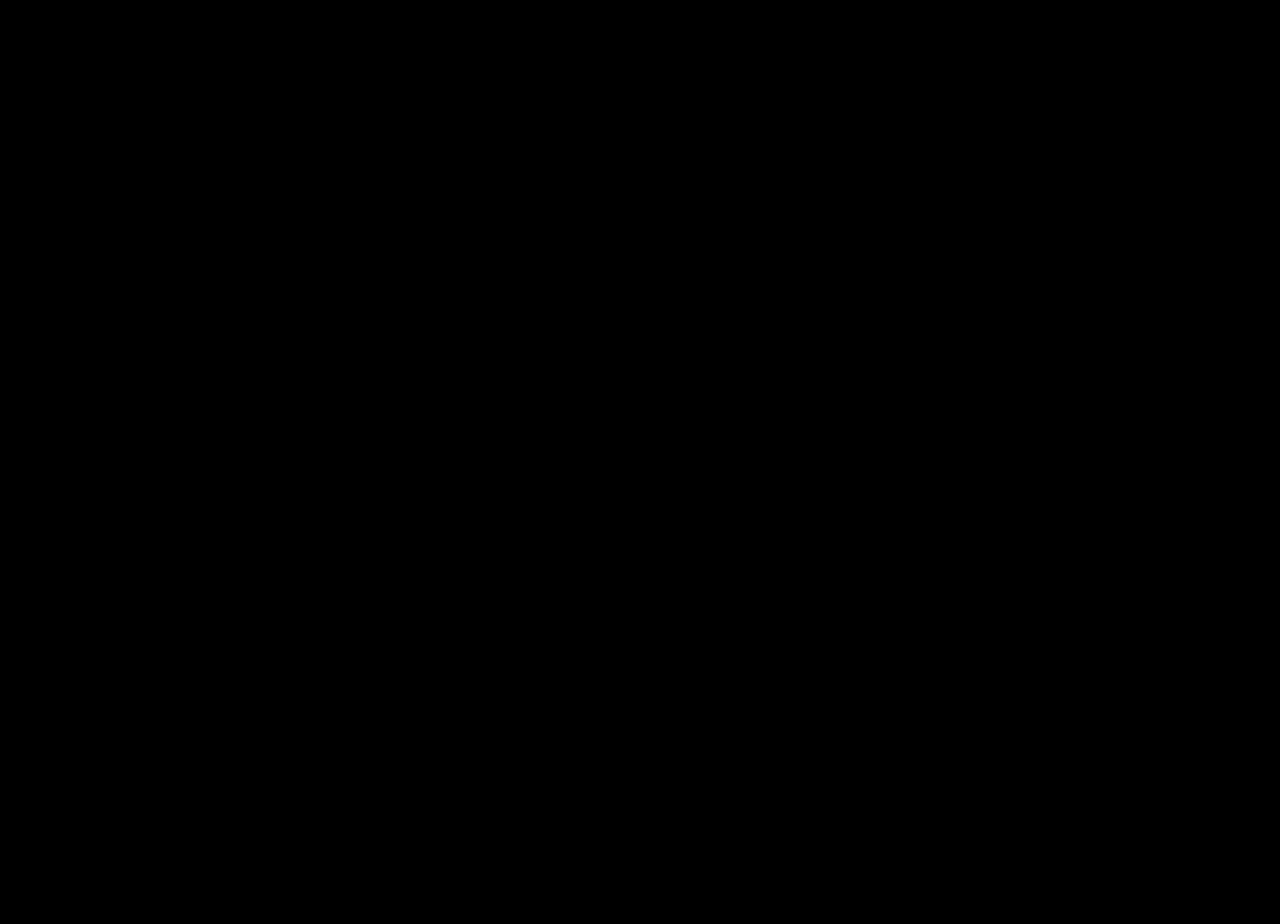
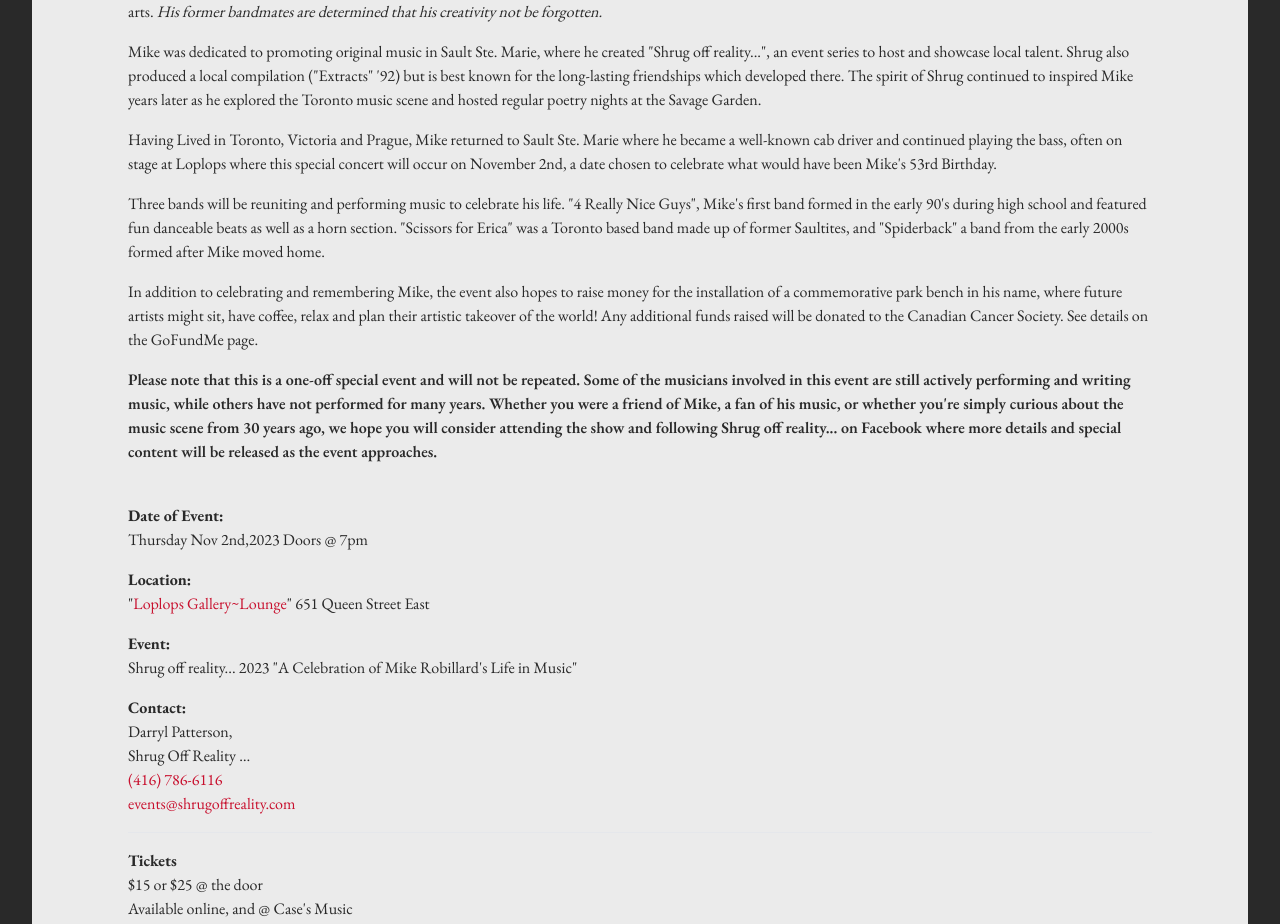
Before and after one commit to widgetapps/shrug-tribute, a Next.js app: page /pressrelease in a window 1280 px wide. Before the commit this address had no page. Shown: the part 428-1352 px from the top of the page. Before the commit the page ends 864 px from the top, so only its background shows below. Built offline with nearby package versions, Linux system fonts and the light colour scheme.

Commit message:
Added the press release.

```diff
--- a/src/pages/index.tsx
+++ b/src/pages/index.tsx
@@ -46,7 +46,7 @@ export default function Home() {
                 <div className="bg-shrug-light text-shrug-dark flex flex-col gap-10">
                     <div className="flex flex-col-reverse md:flex-row">
                         <div className={`${ebgaramond.className} text-center pt-8 px-1.5 lg:pt-24 lg:px-20 basis-full lg:basis-1/2`}>
-                            <h2 className="text-shrug-red text-3xl lg:text-4xl mb-2">Loplops Gallery Lounge</h2>
+                            <h2 className="text-shrug-red text-3xl lg:text-4xl mb-2">Loplops Gallery~Lounge</h2>
                             <div className="text-xl lg:text-2xl mb-5">Thursday, Nov 2nd @ 7pm</div>
                             <div className="text-xl">Tickets $15</div>
                             <div className="text-xl">$25 at the door</div>
--- /dev/null
+++ b/src/pages/pressrelease.tsx
@@ -0,0 +1,114 @@
+import {EB_Garamond} from 'next/font/google'
+import Link from "next/link";
+
+const ebgaramond = EB_Garamond({subsets: ['latin']})
+
+export default function Pressrelease() {
+
+    return (
+        <>
+            <div className={`${ebgaramond.className} mx-auto max-w-7xl px-0 lg:px-8 text-shrug-light bg-shrug-dark`}>
+                <div className="bg-shrug-light text-shrug-dark p-24">
+                    <h3 className="text-2xl">PRESS RELEASE</h3>
+                    <h4 className="text-xl">FOR IMMEDIATE RELEASE</h4>
+                    <div>October 10, 2023</div>
+                    <h1 className="text-4xl mt-10">SPECIAL CONCERT ANNOUNCEMENT</h1>
+                    <h2 className="text-2xl mb-6">A CELEBRATION OF MIKE ROBILLARD's LIFE IN MUSIC</h2>
+                    <div className="my-4">
+                        <span className="font-bold">Sault Ste. Marie, ON</span>: On November 2nd, current and former members of the local music
+                        community will be holding a special event to celebrate the life and music of one of their own who
+                        succumbed to cancer in 2022. Mike Robillard was a bass player, writer, artist, and podcaster,
+                        whose passing left behind a legacy of passion for the arts. <span className="italic">His former bandmates are
+                        determined that his creativity not be forgotten.</span>
+                    </div>
+                    <div className="my-4">
+                        Mike was dedicated to promoting original music in Sault Ste. Marie, where he created "Shrug
+                        off reality...", an event series to host and showcase local talent. Shrug also produced a local
+                        compilation ("Extracts" '92) but is best known for the long-lasting friendships which developed
+                        there. The spirit of Shrug continued to inspired Mike years later as he explored the Toronto
+                        music scene and hosted regular poetry nights at the Savage Garden.
+                    </div>
+                    <div className="my-4">
+                        Having Lived in Toronto, Victoria and Prague, Mike returned to Sault Ste. Marie where he
+                        became a well-known cab driver and continued playing the bass, often on stage at Loplops
+                        where this special concert will occur on November 2nd, a date chosen to celebrate what would have
+                        been Mike's 53rd Birthday.
+                    </div>
+                    <div className="my-4">
+                        Three bands will be reuniting and performing music to celebrate his life. "4 Really Nice Guys",
+                        Mike's first band formed in the early 90's during high school and featured fun danceable beats
+                        as well as a horn section. "Scissors for Erica" was a Toronto based band made up of former
+                        Saultites, and "Spiderback" a band from the early 2000s formed after Mike moved home.
+                    </div>
+                    <div className="my-4">In addition to celebrating and remembering Mike, the event also hopes to raise money for the
+                        installation of a commemorative park bench in his name, where future artists might sit, have
+                        coffee, relax and plan their artistic takeover of the world! Any additional funds raised will be
+                        donated to the Canadian Cancer Society. See details on the GoFundMe page.
+                    </div>
+                    <div className="mb-10 font-semibold">
+                        Please note that this is a one-off special event and will not be repeated. Some of the
+                        musicians involved in this event are still actively performing and writing music, while
+                        others have not performed for many years. Whether you were a friend of Mike, a fan of
+                        his music, or whether you're simply curious about the music scene from 30 years ago,
+                        we hope you will consider attending the show and following Shrug off reality... on
+                        Facebook where more details and special content will be released as the event
+                        approaches.
+                    </div>
+                    <div className="my-4">
+                        <div className="font-bold">Date of Event:</div>
+                        <div>Thursday Nov 2nd,2023 Doors @ 7pm</div>
+                    </div>
+                    <div className="my-4">
+                        <div className="font-bold">Location:</div>
+                        <div>"<Link href="https://www.google.com/maps/place/Loplops/@46.5083156,-84.3288818,15z/data=!4m6!3m5!1s0x4d36384bb362d7a5:0x512bce89c2e74c12!8m2!3d46.5083156!4d-84.3288818!16s%2Fg%2F1tdltxnh?entry=ttu" passHref className="text-shrug-red hover:opacity-50">Loplops Gallery~Lounge</Link>" 651 Queen Street East</div>
+                    </div>
+                    <div className="my-4">
+                        <div className="font-bold">Event:</div>
+                        <div>Shrug off reality... 2023 "A Celebration of Mike Robillard's Life in Music"</div>
+                    </div>
+                    <div className="my-4">
+                        <div className="font-bold">Contact:</div>
+                        <div>Darryl Patterson,</div>
+                        <div>Shrug Off Reality …</div>
+                        <div><Link href="tel:+14167866116" passHref className="text-shrug-red hover:opacity-50">(416) 786-6116</Link></div>
+                        <div><Link href="mailto:events@shrugoffreality.com" passHref className="text-shrug-red hover:opacity-50">events@shrugoffreality.com</Link></div>
+                    </div>
+                    <hr />
+                    <div className="my-4">
+                        <div className="font-bold">Tickets</div>
+                        <div>$15 or $25 @ the door</div>
+                        <div>Available online, and @ Case's Music</div>
+                        <div><Link href="https://www.eventbrite.ca/e/a-celebration-of-mike-robillards-life-in-music-tickets-722773855057" passHref className="text-shrug-red hover:opacity-50">https://www.eventbrite.ca/e/a-celebration-of-mike-robillards-life-in-music-tickets-722773855057</Link></div>
+                    </div>
+                    <div className="my-4">
+                        <div className="font-bold">Facebook</div>
+                        <div><Link href="https://www.facebook.com/shrugoffreality" passHref className="text-shrug-red hover:opacity-50">https://www.facebook.com/shrugoffreality</Link></div>
+                    </div>
+                    <div className="my-4">
+                        <div className="font-bold">Instagram</div>
+                        <div><Link href="https://www.instagram.com/shrugoffreality/" passHref className="text-shrug-red hover:opacity-50">https://www.instagram.com/shrugoffreality/</Link></div>
+                    </div>
+                    <div className="my-4">
+                        <div className="font-bold">GoFundMe "A Bench for Remembering"</div>
+                        <div><Link href="https://www.gofundme.com/f/mike-robillard" passHref className="text-shrug-red hover:opacity-50">https://www.gofundme.com/f/mike-robillard</Link></div>
+                    </div>
+                    <div className="my-4">
+                        <div className="font-bold">Music:</div>
+                        <div><Link href="https://4reallyniceguys.bandcamp.com/" passHref className="text-shrug-red hover:opacity-50">https://4reallyniceguys.bandcamp.com/</Link></div>
+                        <div><Link href="https://spiderback.bandcamp.com/" passHref className="text-shrug-red hover:opacity-50">https://spiderback.bandcamp.com/</Link></div>
+                        <div><Link href="https://scissorsforerica.bandcamp.com/" passHref className="text-shrug-red hover:opacity-50">https://scissorsforerica.bandcamp.com/</Link></div>
+                    </div>
+                    <div className="my-4">
+                        <div className="font-bold">Taxi Passenger Review</div>
+                        <div><Link href="https://theborderline.ca/the-taxi-passenger-revue" passHref className="text-shrug-red hover:opacity-50">https://theborderline.ca/the-taxi-passenger-revue</Link></div>
+                    </div>
+                </div>
+                <div className={`${ebgaramond.className} text-center px-4 py-10 lg:px-20 lg:py-20 text-md`}>
+                    <div>&copy; {(new Date().getFullYear())} Shrug off reality...</div>
+                    <div>Bench photo by Cathy Bouchard</div>
+                    <div>The <Link href='https://github.com/widgetapps/shrug-tribute' className="underline hover:text-shrug-red">code</Link> is licensed under an MIT License</div>
+                </div>
+            </div>
+        </>
+    )
+}
```
